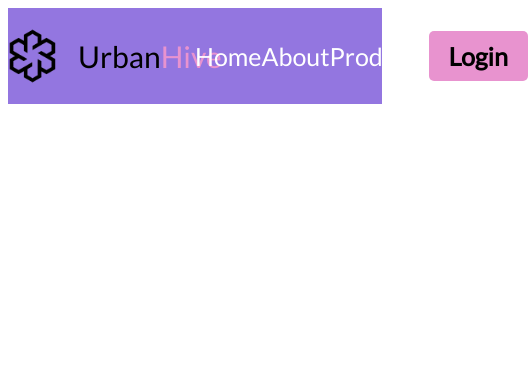
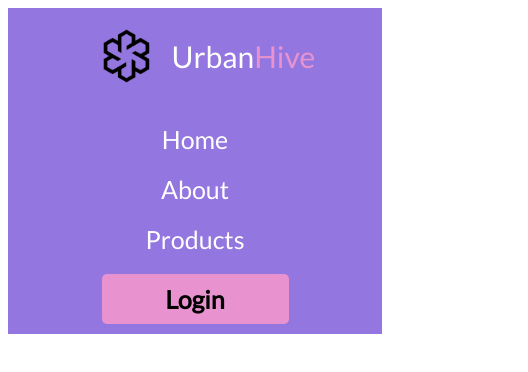
Before and after one commit to AsadFahimTEC/ecommerce-website, a plain HTML site: page index.html in a window 390 px wide. Shown: the whole page, 528 px wide, since content can reach past the window. Drawn offline with Linux system fonts and the light colour scheme.

Commit message:
navbar responsive finish

```diff
--- a/responsive.css
+++ b/responsive.css
@@ -0,0 +1,21 @@
+/* for mobile devices */
+
+@media screen and (max-width: 960px) {
+    .nav-container{
+        flex-direction: column;
+    }
+
+    .nav-list-items{
+        flex-direction: column;
+        width: 100%;
+    }
+
+    .nav-list-items a{
+        margin-top: 20px;
+    }
+
+    .nav-list-items .login-button{
+        width: 100%;
+        margin-bottom: 10px;
+    }
+}
--- a/style.css
+++ b/style.css
@@ -15,7 +15,7 @@ nav {
     display: flex;
     align-items: center;
     min-height: 50px;
-    max-width: 1200px;
+    max-width: 1300px;
     margin: 0 auto;
 }
 
@@ -32,7 +32,7 @@ nav {
 
 .logo-container p{
     font-size: 30px;
-
+    color: white;
 }
 
 .title{
@@ -60,3 +60,5 @@ nav {
     font-weight: 700;
     text-align: center;
 }
+
+/* nav style finish */
```
Also changed, not shown: index.html (+2 -0 lines).
